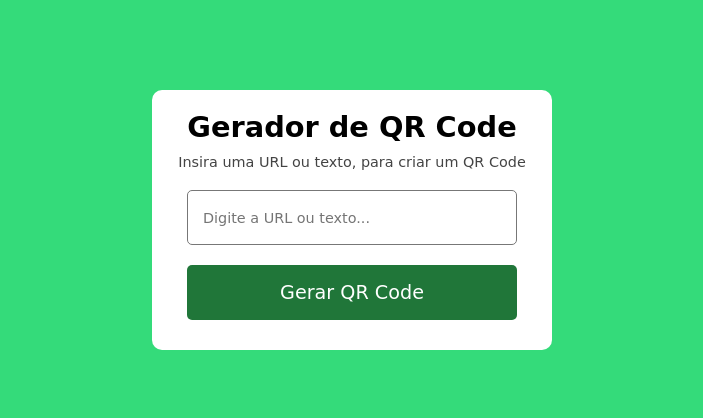
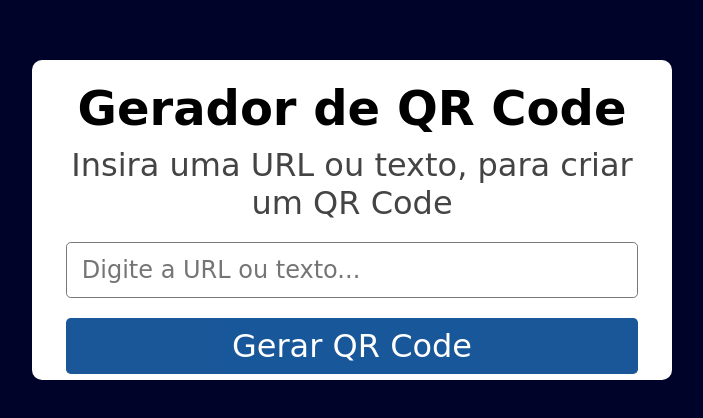
Before and after one commit to larissamaehara/gerandoQRcode, a plain HTML site: page index.html in a window 1280 px wide. Shown: the part 180-598 px from the top of the page, without its empty margins (288-991 px from the left). Drawn offline with Linux system fonts and the light colour scheme; a web font is replaced by a local one.

Commit message:
:lipstick: feat: Estilizaçao CSS

```diff
--- a/style.css
+++ b/style.css
@@ -12,20 +12,20 @@ body {
   align-items: center;
   justify-content: center;
   min-height: 100vh;
-  background-color: #34db7a;
+  background-color: hsla(236, 100%, 8%, 1);
 }
 
 .container {
   background-color: #fff;
-  height: 260px;
-  width: 400px;
+  height: 20rem;
+  width: 40rem;
   border-radius: 10px;
   padding: 20px;
   transition: 0.2s;
 }
 
 .container.active {
-  height: 500px;
+  height: 32rem;
 }
 
 #qr-header {
@@ -33,40 +33,40 @@ body {
 }
 
 #qr-header h1 {
-  font-size: 1.8rem;
+  font-size: 3rem;
   font-weight: 700;
-  margin-bottom: 10px;
+  margin-bottom: 0.6rem;
 }
 
 #qr-header p {
   color: #444;
-  font-size: 0.9rem;
+  font-size: 2rem;
 }
 
 .container #qr-form {
-  margin: 20px 15px;
+  margin: 1.3rem 0.9rem;
 }
 
 #qr-form input,
 #qr-form button {
   width: 100%;
-  height: 55px;
+  height: 3.5rem;
   border: none;
-  border-radius: 5px;
+  border-radius: 0.3rem;
   outline: none;
-  font-size: 0.9rem;
+  font-size: 1.5rem;
 }
 
 #qr-form input {
   border: 1px solid #777;
-  padding: 10px 15px;
+  padding: 0.6rem 0.9rem;
 }
 
 #qr-form button {
-  background-color: #086824;
+  background-color: #00458E;
   margin-top: 20px;
   color: #fff;
-  font-size: 1.2rem;
+  font-size: 2rem;
   cursor: pointer;
   opacity: 0.9;
   transition: 0.4s;
```
